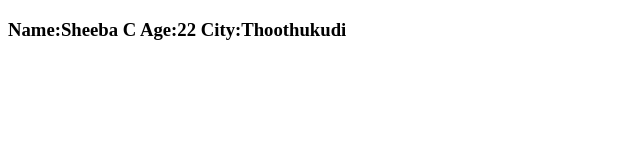
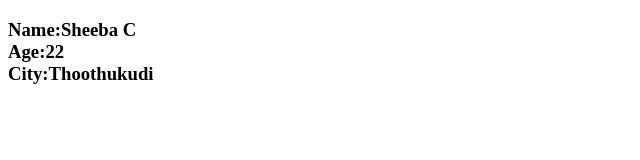
Before and after one commit to sheeba128/Udemy, a plain HTML site: page about.html in a window 1280 px wide. Shown: the whole page, without its empty margins (0-640 px from the left). Drawn offline with Linux system fonts and the light colour scheme.

Commit message:
Update about.html

```diff
--- a/about.html
+++ b/about.html
@@ -7,10 +7,11 @@
 </head>
 <body>
     <h3>
-        Name:Sheeba C
-        Age:22
+        Name:Sheeba C <br>
+        Age:22<br>
         City:Thoothukudi
 
     </h3>
 </body>
+
 </html>
```
